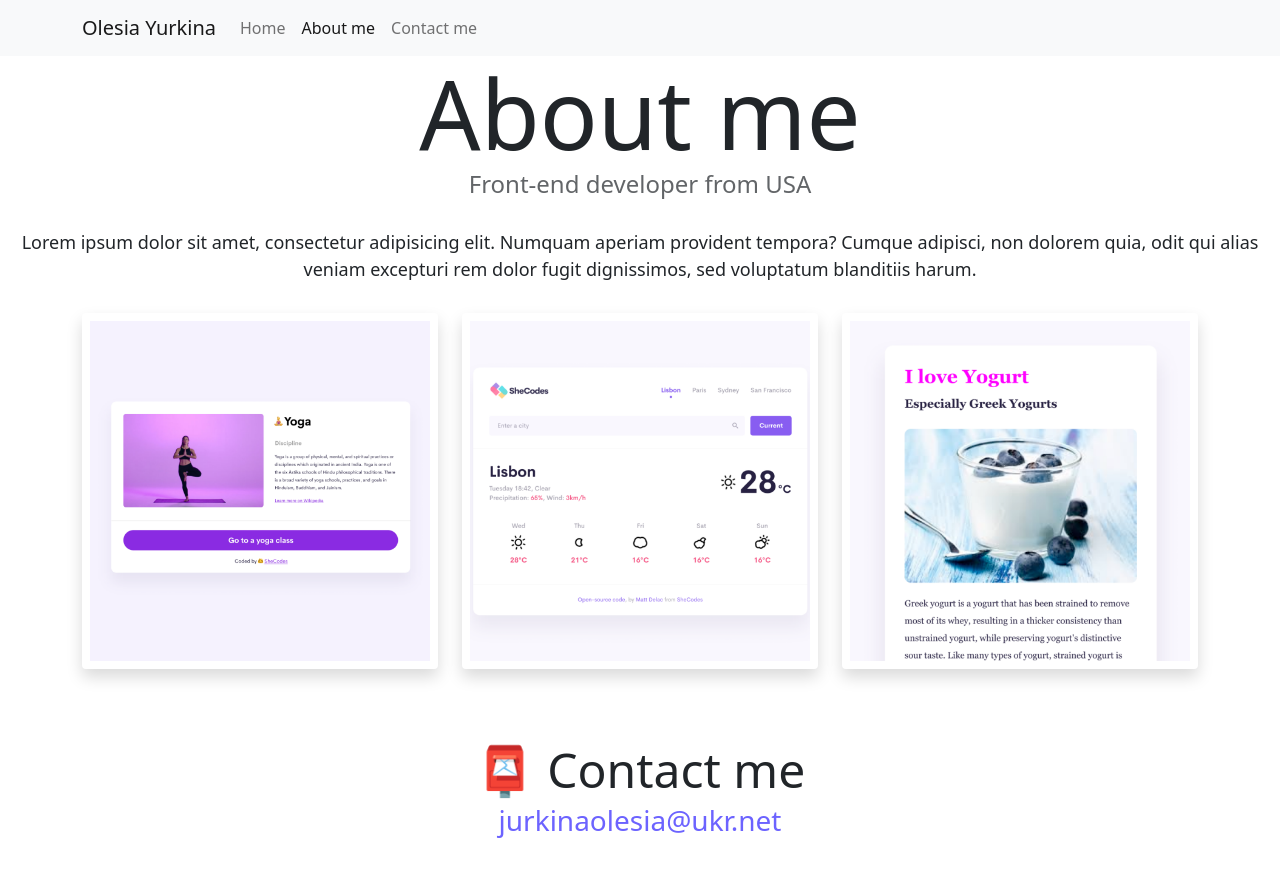
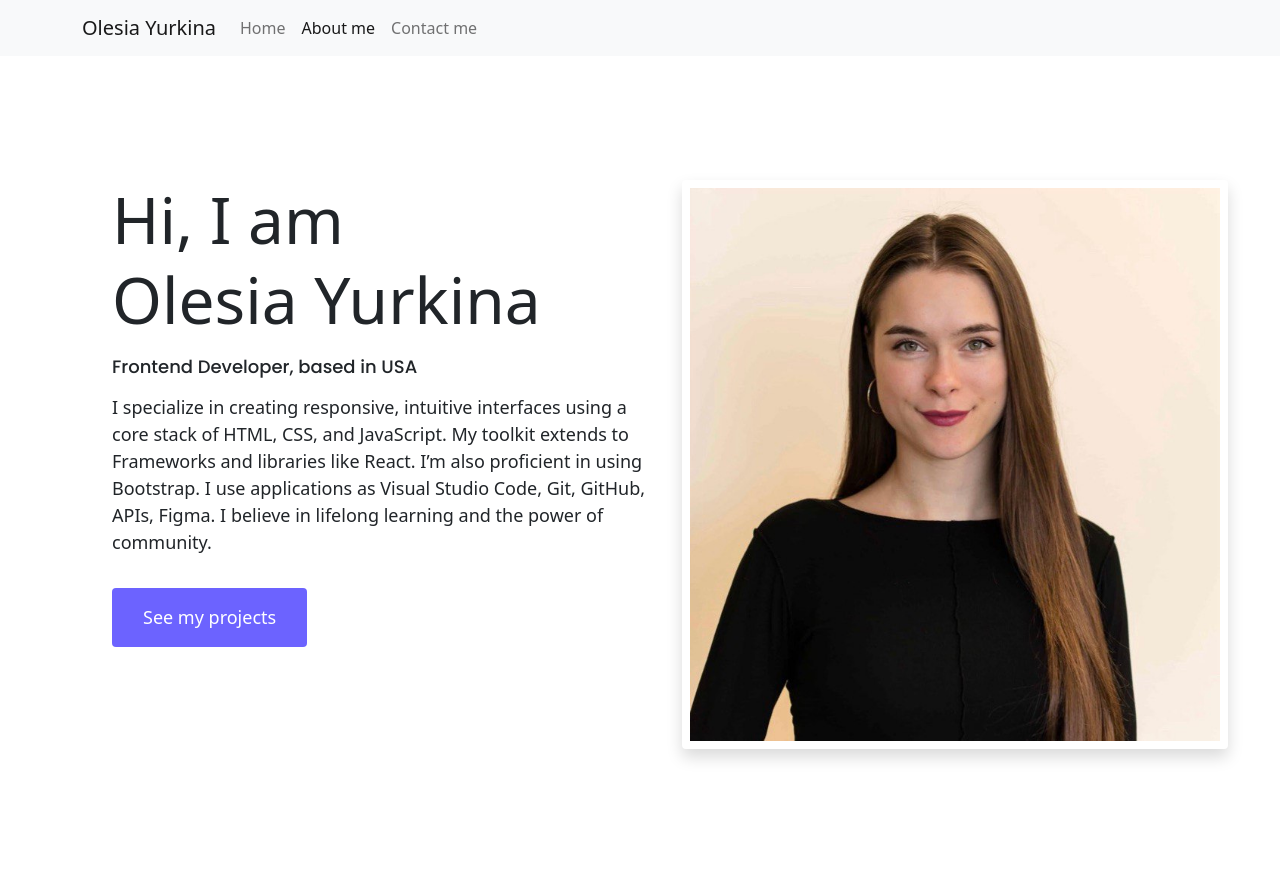
Before and after one commit to OlesiaYurkina/portfolio-Olesia-Yurkina, a plain HTML site: page about.html in a window 1280 px wide. Drawn offline with nearby package versions, Linux system fonts and the light colour scheme; a web font is replaced by a local one.

Commit message:
Edited about me page

```diff
--- a/about.html
+++ b/about.html
@@ -17,6 +17,12 @@
     ></script>
     <link rel="stylesheet" href="style.css" />
     <title>About me - Olesia Yurkina</title>
+    <link rel="preconnect" href="https://fonts.googleapis.com">
+<link rel="preconnect" href="https://fonts.gstatic.com" crossorigin>
+<link href="https://fonts.googleapis.com/css2?family=Playfair+Display:ital,wght@0,400..900;1,400..900&family=Poppins:ital,wght@0,100;0,200;0,300;0,400;0,500;0,600;0,700;0,800;0,900;1,100;1,200;1,300;1,400;1,500;1,600;1,700;1,800;1,900&display=swap" rel="stylesheet">
+    <link rel="preconnect" href="https://fonts.googleapis.com">
+<link rel="preconnect" href="https://fonts.gstatic.com" crossorigin>
+<link href="https://fonts.googleapis.com/css2?family=Playfair+Display:ital,wght@0,400..900;1,400..900&display=swap" rel="stylesheet">
     <meta
       name="description"
       content="About Olesia Yurkina, a front-end developer based in USA"
@@ -59,7 +65,7 @@
             <li class="nav-item">
               <a
                 class="nav-link"
-                href="about.html#contact"
+                href="contact.html"
                 title="Contact Olesia Yurkina"
                 >Contact me</a
               >
@@ -68,46 +74,29 @@
         </div>
       </div>
     </nav>
-    <h1 class="text-center">About me</h1>
-    <h3 class="text-center">Front-end developer from USA</h3>
-    <div class="about-paragraphs text-center">
-      <p>
-        Lorem ipsum dolor sit amet, consectetur adipisicing elit. Numquam
-        aperiam provident tempora? Cumque adipisci, non dolorem quia, odit qui
-        alias veniam excepturi rem dolor fugit dignissimos, sed voluptatum
-        blanditiis harum.
-      </p>
-    </div>
-    <div class="container">
+    <div class="about-me-content container">
       <div class="row">
-        <div class="col-sm-4">
+        <div class="col">
+          <h1 class="mb-3">Hi, I am </br>Olesia Yurkina</h1>
+          <h2>Frontend Developer, based in USA</h2>
+
+          <p class="mt-3 description">
+            I specialize in creating responsive, intuitive interfaces using a core stack of HTML, CSS, and JavaScript. My toolkit extends to Frameworks and libraries like React. I’m also proficient in using Bootstrap.
+
+ I use applications as Visual Studio Code, Git, GitHub, APIs, Figma.
+I believe in lifelong learning and the power of community.
+          </p>
+          <a href="#" class="btn btn-branding mt-3">See my projects</a>
+        </div>
+        <div class="col">
           <img
-            src="images/yoga.png"
-            class="img-fluid p-2 mb-4 shadow rounded"
-            alt="Yoga project"
-          />
-        </div>
-        <div class="col-sm-4">
-          <img
-            src="images/weather.png"
-            class="img-fluid p-2 mb-4 shadow rounded"
-            alt="Weather project"
-          />
-        </div>
-        <div class="col-sm-4">
-          <img
-            src="images/yogurt.png"
-            class="img-fluid p-2 mb-4 shadow rounded"
-            alt="Yogurt project"
+            src="images/olesia.jpg"
+            class="img-fluid p-2 mr-3 shadow rounded"
+            alt="portrait Olesia Yurkina"
           />
         </div>
       </div>
-    </div>
-    <div id="contact" class="mt-5">
-      <h2 class="text-center">📮 Contact me</h2>
-      <a href="mailto:jurkinaolesia@ukr.net" class="email-link">
-        jurkinaolesia@ukr.net
-      </a>
+
     </div>
   </body>
 </html>
--- a/style.css
+++ b/style.css
@@ -2,6 +2,8 @@
   --primary-color: #6c63ff;
   --secondary-color: #f5f2fe;
   --box-shadow: 0 5px 10px rgba(0, 0, 0, 0.3);
+  --heading-font-family: "Playfair Display", serif;
+  --default-font-family: "Poppins", sans-serif;
 }
 
 body {
@@ -75,13 +77,26 @@ p {
   text-align: center;
   display: block;
 }
-
-.about-paragraphs {
-  margin: 30px 0;
+.about-me-content {
+  margin: 180px 100px;
+}
+.about-me-content h1 {
+  font-size: 64px;
+  line-height: 80px;
+}
+.about-me-content h2 {
+  font-size: 18px;
+  font-family: var(--default-font-family);
 }
 
-.about-paragraphs p {
-  margin: 10px;
+
+.btn-branding {
+  background: var(--primary-color);
+  color: white;
+  padding: 15px 30px;
+  border-radius: 4px;
+  text-decoration: none;
+  font-size: 18px;
 }
 
 .email-link {
```
Also changed, not shown: contact.html (added, +71 -0 lines), index.html (+15 -3 lines), images/olesia.jpg (added).
